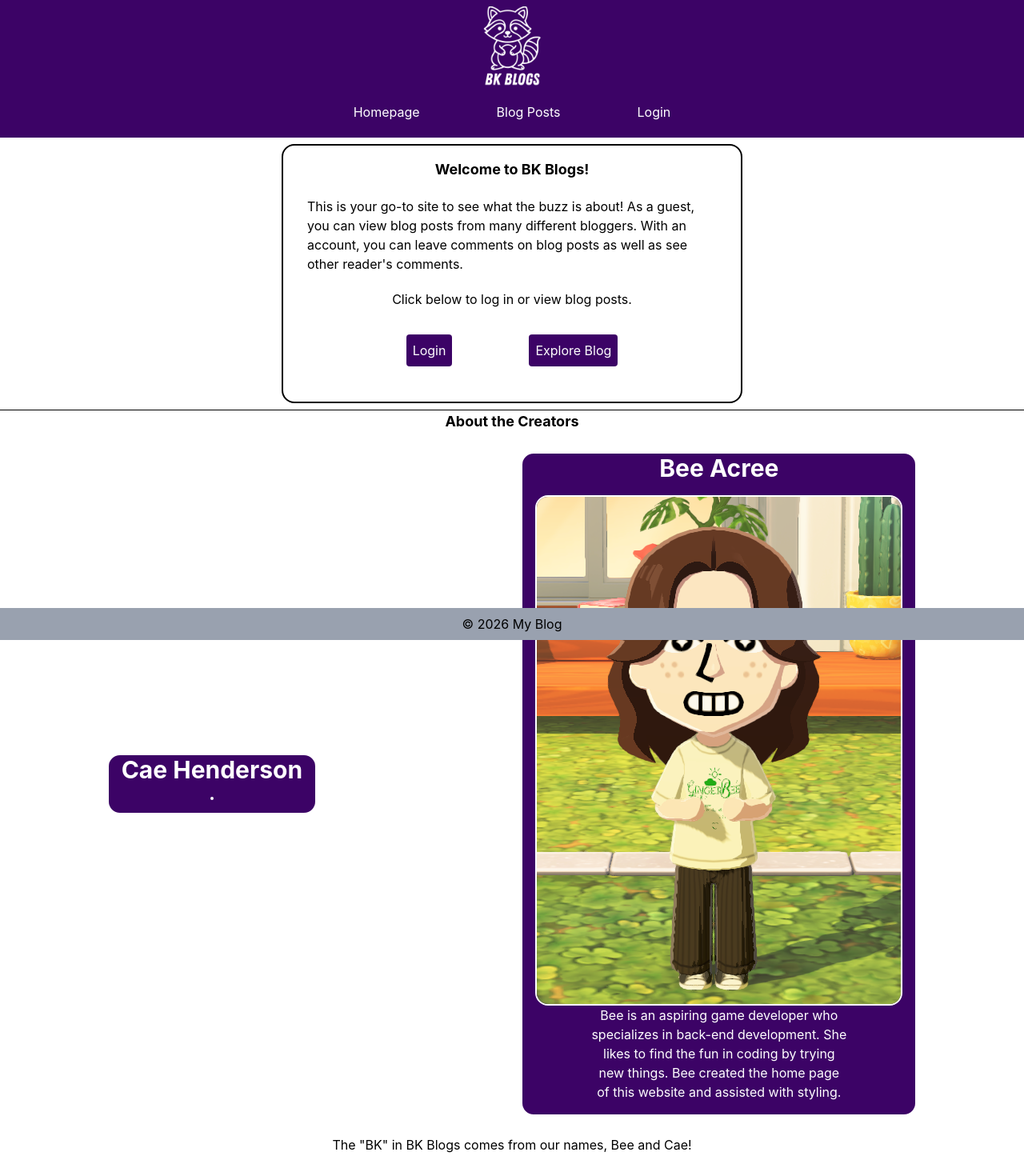
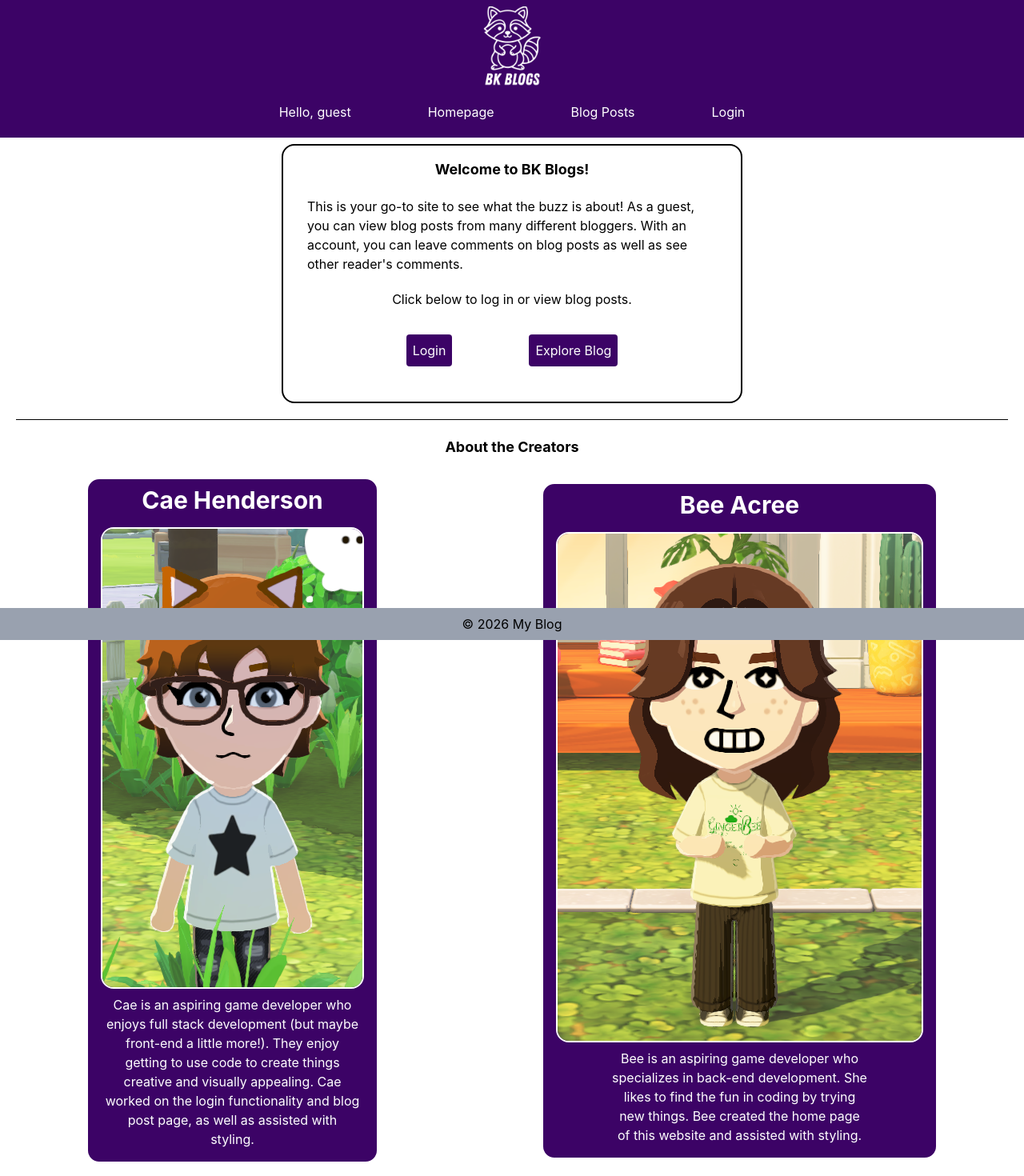
Before and after one commit to chende50/ITIS3135-React-Project2, a React (Vite) app: page / in a window 1280 px wide. Shown: the top 1470 px of the page at 80% size. Before the commit the page ends 1443 px from the top, so only its background shows below. Built offline with nearby package versions, Linux system fonts and the light colour scheme.

Commit message:
Added Cae's bio, removed date, tweaked styling, added to navbar

```diff
--- a/src/Components/IndividualBlogPost/Content.jsx
+++ b/src/Components/IndividualBlogPost/Content.jsx
@@ -1,15 +1,12 @@
 import React from 'react';
 
-function Content({title, content, author, date}){
+function Content({title, content, author}){
     return(
         <main>
             <h2 className='text-3xl font-bold pb-4'>{title}</h2>
             <p className='pb-4'>{content}</p>
-            <p>
+            <p className='pb-4'>
                 <strong className='text-sm'>Author: {author}</strong>
-            </p>
-            <p className='mb-4'>
-                <strong className='text-sm'>Date: {date}</strong>
             </p>
             <hr/>
         </main>
--- a/src/Components/LandingPage/Biography.jsx
+++ b/src/Components/LandingPage/Biography.jsx
@@ -3,9 +3,9 @@ import React from 'react';
 function Biography({name, image, content}){
     return(
         <div className='flex flex-col justify-center items-center border-2 rounded-2xl max-w-xl mx-auto px-4 bg-purple-950 text-white'>
-            <h2 className='text-3xl font-bold pb-4'>{name}</h2>
+            <h2 className='text-3xl font-bold pt-2 pb-4'>{name}</h2>
             <img src={image} className='border-2 rounded-2xl object-contain' />
-            <p className='pb-4 max-w-80 text-center'>{content}</p>
+            <p className='pt-2 pb-4 max-w-80 text-center'>{content}</p>
         </div>
     );
 }
--- a/src/Components/LandingPage/LandingPage.jsx
+++ b/src/Components/LandingPage/LandingPage.jsx
@@ -20,13 +20,13 @@ function LandingPage(){
                     <Link to={`/blogposts`} className='bg-purple-950 text-white rounded-sm p-2 animate-bounce'>Explore Blog</Link>
                 </div>
             </div>
-            <hr/>
+            <hr className='m-5'/>
             <h1 className = 'text-lg font-bold text-center'>About the Creators</h1>
             <div className='flex flex-col justify-center items-center gap-5 p-4 m-2 mx-auto px-4 md:flex-row'>
                 <Biography
                     name='Cae Henderson'
-                    image=''
-                    content=''
+                    image='src/assets/cae_picture.png'
+                    content='Cae is an aspiring game developer who enjoys full stack development (but maybe front-end a little more!). They enjoy getting to use code to create things creative and visually appealing. Cae worked on the login functionality and blog post page, as well as assisted with styling.'
                 />
                 <Biography
                     name='Bee Acree'
--- a/src/Components/Navbar/Navbar.jsx
+++ b/src/Components/Navbar/Navbar.jsx
@@ -8,6 +8,9 @@ function Navbar(){
     return(
         <nav>
             <ul className='text-white flex flex-row justify-center items-center gap-5 md:gap-24 list-none p-5'>
+                <li>
+                    {username ? (<p>Hello, {username}</p>) : (<p>Hello, guest</p>)}
+                </li>
                 <li><Link to='/'>Homepage</Link></li>
                 <li><Link to='/blogposts'>Blog Posts</Link></li>
                 <li>
```
Also changed, not shown: src/assets/cae_picture.png (added).
